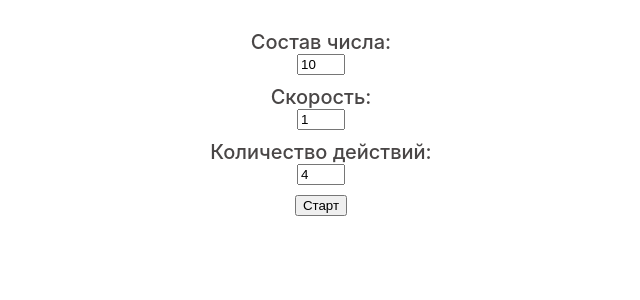
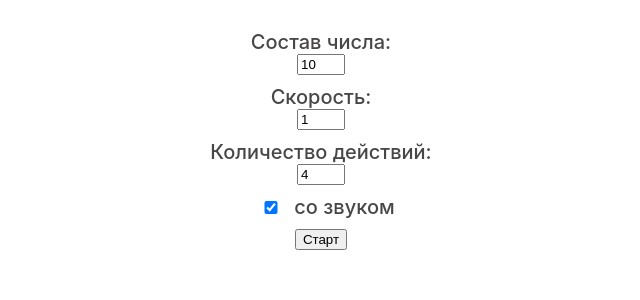
Before and after one commit to AliaksandrLiubanets/arifmetik, a React (Create React App) app: page / in a window 1280 px wide. Shown: the top 300 px of the page, without its empty margins (319-959 px from the left). Built offline with nearby package versions, Linux system fonts and the light colour scheme.

Commit message:
Add sound change API in UI - checkbox

```diff
--- a/src/App.tsx
+++ b/src/App.tsx
@@ -12,22 +12,22 @@ function App() {
     const [restart, setRestart] = React.useState(false)
     const [actionsArray, setActionsArray] = React.useState<string[]>([])
     const [answer, setAnswer] = React.useState<number>(0)
+    const [isSoundOn, setIsSoundOn] = React.useState<boolean>(true)
 
     const makeActionsArrayAndAnswer = useCallback(() => {
         const {arrayOfCalculations, answer} = getArrayOfCalculationsAndAnswer(actionsCount, numberComp)
         const copyArray = [...arrayOfCalculations]
         setActionsArray(copyArray)
-        console.log('actionsArray', actionsArray)
-        console.log('answer', answer)
         setAnswer(answer)
-    }, [actionsArray, numberComp, speed, actionsCount, restart])
+    }, [numberComp, actionsCount])
 
-    const restartGame = useCallback(() => setRestart(!restart), [])
+    const restartGame = useCallback(() => setRestart(!restart), [restart])
     const startGame = useCallback((isStarted: boolean) => setIsStarted(isStarted), [])
-    const setCountOfActions = useCallback((value: number) => setActionsCount(value), [])
-    const setNumberComposition = useCallback((value: number) => setNumberComp(value), [])
-    const setTimeoutValue = useCallback((value: number) => setSpeed(value), [])
-    console.log('App')
+    const setCountOfActions = useCallback((actionsCount: number) => setActionsCount(actionsCount), [])
+    const setNumberComposition = useCallback((numberComp: number) => setNumberComp(numberComp), [])
+    const setTimeoutValue = useCallback((speed: number) => setSpeed(speed), [])
+    const setSound = useCallback((isSoundOn: boolean) => setIsSoundOn(isSoundOn), [])
+
     return (
         <div className="App">
             {isStarted
@@ -36,6 +36,7 @@ function App() {
                         actionsCount={actionsCount}
                         actionsArray={actionsArray}
                         answer={answer}
+                        isSoundOn={isSoundOn}
                         startGame={startGame}
                         restartGame={restartGame}
                         makeActionsArrayAndAnswer={makeActionsArrayAndAnswer}
@@ -49,6 +50,8 @@ function App() {
                             setNumberComposition={setNumberComposition}
                             setTimeoutValue={setTimeoutValue}
                             makeActionsArrayAndAnswer={makeActionsArrayAndAnswer}
+                            setSound={setSound}
+                            isSoundOn={isSoundOn}
                 />
             }
         </div>
--- a/src/components/Actions/Actions.tsx
+++ b/src/components/Actions/Actions.tsx
@@ -28,17 +28,20 @@ type Props = {
     timeoutValue: number
     numberComp: number
     actionsArray: string[]
+    isSoundOn: boolean
     showInput: (isShowAnswer: boolean) => void
     focusOnElement: (focus: boolean) => void
 }
 
-export const Actions: FC<Props> = memo(({actionsArray, timeoutValue, actionsCount, focusOnElement, showInput}) => {
+export const Actions: FC<Props> = memo(({actionsArray, timeoutValue, actionsCount, focusOnElement, showInput, isSoundOn}) => {
         const [calc, setCalc] = useState<string>('')
         const [index, setIndex] = useState<number>(0)
 
         useEffect(() => {
             if (index < actionsCount) {
-                actionSound()
+                if(isSoundOn) {
+                    actionSound()
+                }
                 showInput(false)
                 let id = setTimeout(() => {
                     setCalc(actionsArray[index])
@@ -50,7 +53,9 @@ export const Actions: FC<Props> = memo(({actionsArray, timeoutValue, actionsCoun
                 }
             }
             if (index === actionsCount) {
-                actionSound()
+                if(isSoundOn) {
+                    actionSound()
+                }
                 showInput(true)
                 focusOnElement(true)
             }
--- a/src/components/Game/Game.tsx
+++ b/src/components/Game/Game.tsx
@@ -16,6 +16,7 @@ type Props = {
     makeActionsArrayAndAnswer: () => void
     actionsArray: string[]
     answer: number
+    isSoundOn: boolean
 }
 
 export const Game: FC<Props> = memo(({
@@ -26,15 +27,13 @@ export const Game: FC<Props> = memo(({
                                          restartGame,
                                          actionsArray,
                                          answer,
+                                         isSoundOn,
                                          makeActionsArrayAndAnswer
                                      }) => {
         const [inputAnswer, setInputAnswer] = useState(0)
         const [isShowInput, setIsShowInput] = useState(false)
         const [isShowAnswer, setIsShowAnswer] = useState(false)
         const [isFocus, setIsFocus] = useState(true)
-
-        console.log('actionsArray in Game', actionsArray)
-        console.log('answer in Game', answer)
 
         const [right] = useSound(right_sound)
         const [wrong] = useSound(wrong_sound)
@@ -57,7 +56,7 @@ export const Game: FC<Props> = memo(({
             setInputAnswer(0)
             makeActionsArrayAndAnswer()
             restartGame()
-        }, [])
+        }, [makeActionsArrayAndAnswer, restartGame])
 
         const showInput = useCallback((isShowInput: boolean) => setIsShowInput(isShowInput), [])
         const focusOnElement = useCallback((isFocus: boolean) => setIsFocus(isFocus), [])
@@ -69,6 +68,7 @@ export const Game: FC<Props> = memo(({
                                actionsCount={actionsCount}
                                numberComp={numberComp}
                                timeoutValue={timeoutValue}
+                               isSoundOn={isSoundOn}
                                showInput={showInput}
                                focusOnElement={focusOnElement}
                     />
--- a/src/components/Settings/Settings.tsx
+++ b/src/components/Settings/Settings.tsx
@@ -11,6 +11,8 @@ type Props = {
     setCountOfActions: (actionsCount: number) => void
     restartGame: () => void
     makeActionsArrayAndAnswer: () => void
+    isSoundOn: boolean
+    setSound: (isSoundOn: boolean) => void
 }
 
 export const Settings: FC<Props> = memo(({
@@ -22,13 +24,16 @@ export const Settings: FC<Props> = memo(({
                                              setTimeoutValue,
                                              setCountOfActions,
                                              restartGame,
-                                             makeActionsArrayAndAnswer
+                                             makeActionsArrayAndAnswer,
+                                             isSoundOn,
+                                             setSound
                                          }) => {
 
         const handleFocus = (e: FocusEvent<HTMLInputElement>) => e.target.select()
         const onChangeNumberComp = (e: ChangeEvent<HTMLInputElement>) => setNumberComposition(e.currentTarget.valueAsNumber)
         const onChangeTimeOutValue = (e: ChangeEvent<HTMLInputElement>) => setTimeoutValue(e.currentTarget.valueAsNumber)
         const onChangeActionsCount = (e: ChangeEvent<HTMLInputElement>) => setCountOfActions(e.currentTarget.valueAsNumber)
+        const onChangeSound = (e:  ChangeEvent<HTMLInputElement>) => setSound(e.currentTarget.checked)
 
         return (
             <div className={s.container}>
@@ -60,6 +65,15 @@ export const Settings: FC<Props> = memo(({
                         onFocus={handleFocus}
                     />
                 </div>
+                <div className={s.settings_block}>
+                    <label>
+                        <input
+                            checked={isSoundOn}
+                            type="checkbox"
+                            onChange={onChangeSound}
+                        />со звуком
+                    </label>
+                </div>
 
                 <button
                     onClick={() => {
```
Lines whose indentation alone changed are shown as unchanged.
